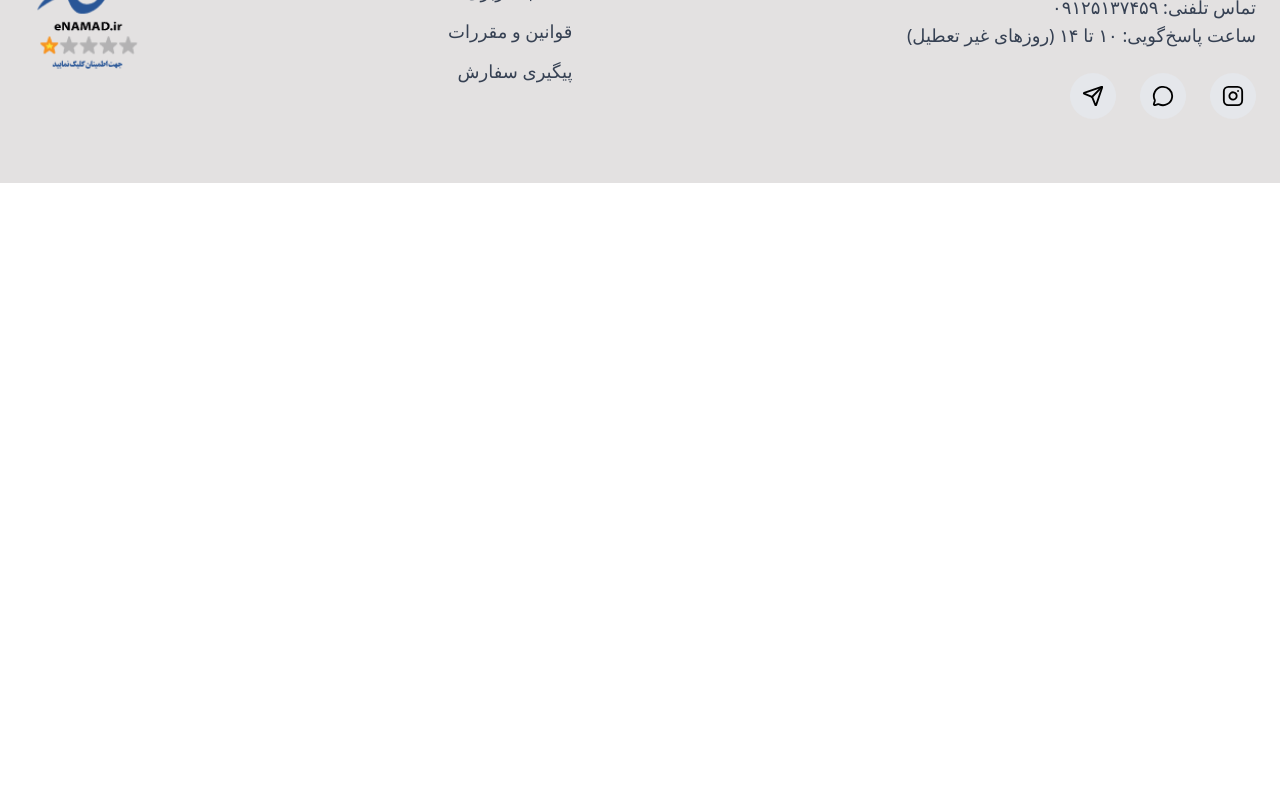
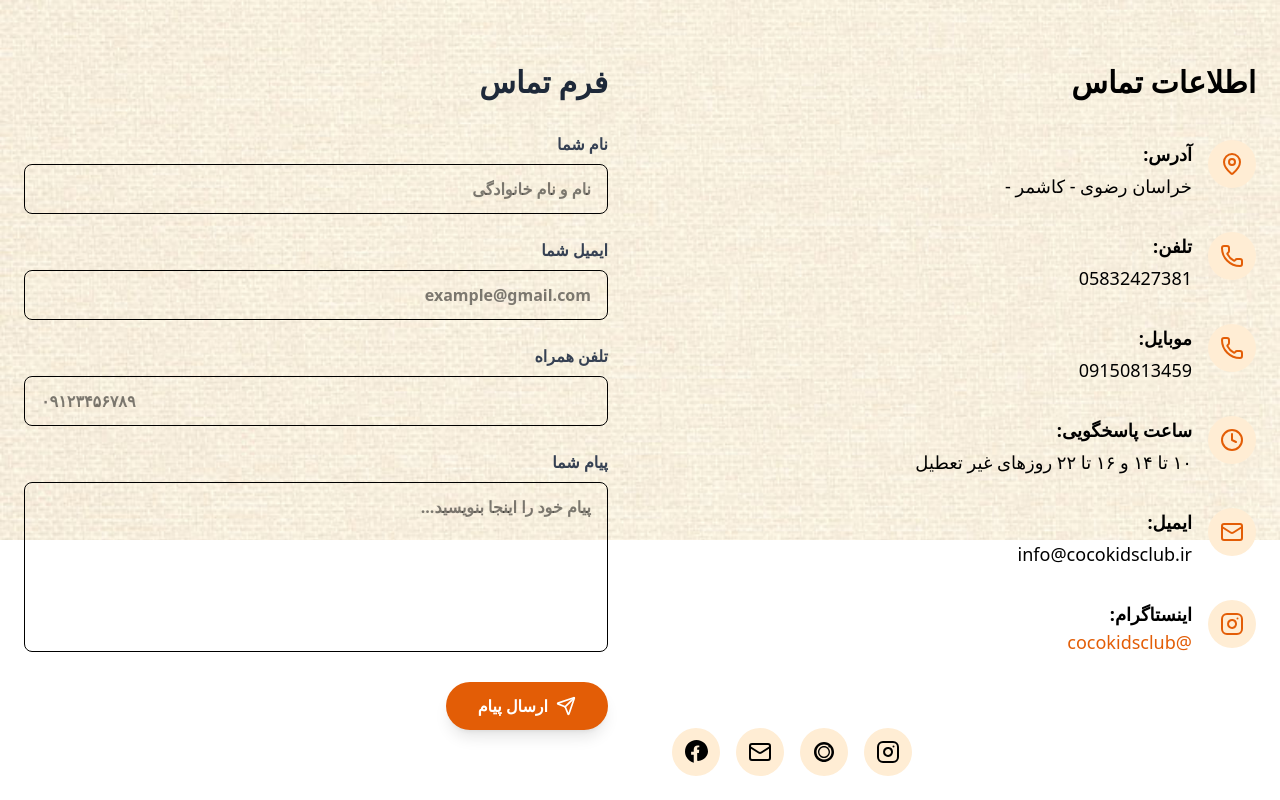
Before and after one commit to asadiyanaliyeh-wq/cocokidsclub-website, a React (Vite) app: page /contact in a window 1280 px wide. Shown: the part 260-1060 px from the top of the page. Before the commit the page ends 800 px from the top, so only its background shows below. Built offline with nearby package versions, Linux system fonts and the light colour scheme.

Commit message:
aliyehasadiyan

```diff
--- a/src/App.jsx
+++ b/src/App.jsx
@@ -3,6 +3,8 @@ import Home from './pages/Home/Home';
 import Footer from './components/layout/Footer';
 import Rules from "./pages/Rules/Rules";
 import About from "./pages/About/About";
+import Contact from "./pages/Contact/Contact";
+
 
 function App() {
   return (
@@ -12,6 +14,8 @@ function App() {
         <Route path="/" element={<Home />} />
         <Route path="/rules" element={<Rules />} />
         <Route path="/about" element={<About />} />
+        <Route path="/contact" element={<Contact />} />
+
 
       </Routes>
 
--- /dev/null
+++ b/src/pages/Contact/Contact.jsx
@@ -0,0 +1,171 @@
+import { MapPin, Phone, Mail, Instagram, Clock, Send } from "lucide-react";
+import Navbar from "../../components/layout/Navbar";
+
+export default function Contact() {
+  return (
+    <>
+      <div
+        className="fixed inset-0 bg-cover bg-center bg-no-repeat -z-10 bg-blur"
+        style={{ backgroundImage: "url(/images/photo-1.jpg)" }}
+      />
+
+      <Navbar />
+      <div className="h-20"></div>
+
+      <section className="w-full bg-[#e35d06] py-12 text-center text-white">
+        <h1 className="text-4xl font-bold">تماس با ما</h1>
+        <p className="mt-4 text-lg opacity-90">
+          <b>خانه</b> / تماس با ما
+        </p>
+      </section>
+
+      <section className="max-w-7xl mx-auto px-6 py-16 grid grid-cols-1 lg:grid-cols-2 gap-16 text-black">
+        <div className="space-y-8 font-bold text-black">
+          <h2 className="text-3xl font-bold text-gray-800 text-right">فرم تماس</h2>
+
+          <form className="space-y-6" dir="rtl">
+            <div>
+              <label className="block text-right text-gray-700 mb-2">نام شما</label>
+              <input
+                type="text"
+                className="w-full px-4 py-3 rounded-lg border border-black-300 focus:border-[#e35d06] focus:outline-none transition"
+                placeholder="نام و نام خانوادگی"
+              />
+            </div>
+
+            <div>
+              <label className="block text-right text-gray-700 mb-2">ایمیل شما</label>
+              <input
+                type="email"
+                className="w-full px-4 py-3 rounded-lg border border-black-300 focus:border-[#e35d06] focus:outline-none transition"
+                placeholder="example@gmail.com"
+              />
+            </div>
+
+            <div>
+              <label className="block text-right text-gray-700 mb-2">تلفن همراه</label>
+              <input
+                type="tel"
+                className="w-full px-4 py-3 rounded-lg border border-black-300 focus:border-[#e35d06] focus:outline-none transition"
+                placeholder="۰۹۱۲۳۴۵۶۷۸۹"
+              />
+            </div>
+
+            <div>
+              <label className="block text-right text-gray-700 mb-2">پیام شما</label>
+              <textarea
+                rows="6"
+                className="w-full px-4 py-3 rounded-lg border border-black-300 focus:border-[#e35d06] focus:outline-none transition resize-none"
+                placeholder="پیام خود را اینجا بنویسید..."
+              ></textarea>
+            </div>
+
+            <div className="text-right">
+              <button
+                type="submit"
+                className="inline-flex items-center gap-2 bg-[#e35d06] text-white px-8 py-3 rounded-full hover:bg-[#d14e00] transition shadow-lg"
+              >
+                <Send className="w-5 h-5" />
+                ارسال پیام
+              </button>
+            </div>
+          </form>
+        </div>
+
+        <div className="space-y-10 text-right" dir="rtl">
+          <h2 className="text-3xl font-bold text-black">اطلاعات تماس</h2>
+
+          <div className="space-y-8 text-lg text-black-700">
+            <div className="flex items-start gap-4">
+              <div className="bg-orange-100 p-3 rounded-full">
+                <MapPin className="w-6 h-6 text-[#e35d06]" />
+              </div>
+              <div>
+                <p className="font-semibold">آدرس:</p>
+                <p className="mt-1">خراسان رضوی - کاشمر -</p>
+              </div>
+            </div>
+
+            <div className="flex items-start gap-4">
+              <div className="bg-orange-100 p-3 rounded-full">
+                <Phone className="w-6 h-6 text-[#e35d06]" />
+              </div>
+              <div>
+                <p className="font-semibold">تلفن:</p>
+                <p className="mt-1" dir="ltr">05832427381</p>
+              </div>
+            </div>
+
+            <div className="flex items-start gap-4">
+              <div className="bg-orange-100 p-3 rounded-full">
+                <Phone className="w-6 h-6 text-[#e35d06]" />
+              </div>
+              <div>
+                <p className="font-semibold">موبایل:</p>
+                <p className="mt-1" dir="ltr">09150813459</p>
+              </div>
+            </div>
+
+            <div className="flex items-start gap-4">
+              <div className="bg-orange-100 p-3 rounded-full">
+                <Clock className="w-6 h-6 text-[#e35d06]" />
+              </div>
+              <div>
+                <p className="font-semibold">ساعت پاسخگویی:</p>
+                <p className="mt-1">۱۰ تا ۱۴ و ۱۶ تا ۲۲ روزهای غیر تعطیل</p>
+              </div>
+            </div>
+
+            <div className="flex items-start gap-4">
+              <div className="bg-orange-100 p-3 rounded-full">
+                <Mail className="w-6 h-6 text-[#e35d06]" />
+              </div>
+              <div>
+                <p className="font-semibold">ایمیل:</p>
+                <p className="mt-1" dir="ltr">info@cocokidsclub.ir</p>
+              </div>
+            </div>
+
+            <div className="flex items-start gap-4">
+              <div className="bg-orange-100 p-3 rounded-full">
+                <Instagram className="w-6 h-6 text-[#e35d06]" />
+              </div>
+              <div>
+                <p className="font-semibold">اینستاگرام:</p>
+                <a href="https://instagram.com/cocokidsclub" target="_blank" rel="noreferrer" className="text-[#e35d06] hover:underline">
+                  @cocokidsclub
+                </a>
+              </div>
+            </div>
+          </div>
+
+          <div className="flex justify-end gap-4 pt-8">
+            <a href="#" className="bg-orange-100 p-3 rounded-full hover:bg-[#e35d06] hover:text-white transition">
+              <Instagram className="w-6 h-6" />
+            </a>
+            <a href="#" className="bg-orange-100 p-3 rounded-full hover:bg-green-500 hover:text-white transition">
+              <svg className="w-6 h-6" viewBox="0 0 24 24" fill="currentColor">
+                <path d="M17.34 5.46h.02c.56 0 1.01.45 1.01 1.01v.01c0 .56-.45 1.01-1.01 1.01H17.34c-.56 0-1.01-.45-1.01-1.01v-.01c0-.56.45-1.01 1.01-1.01zM12 6.1c3.29 0 6.01 2.68 6.01 6.01 0 3.33-2.72 6.01-6.01 6.01-3.33 0-6.01-2.68-6.01-6.01C5.99 8.78 8.67 6.1 12 6.1zm0 10.62c2.56 0 4.61-2.05 4.61-4.61 0-2.56-2.05-4.61-4.61-4.61-2.56 0-4.61 2.05-4.61 4.61 0 2.56 2.05 4.61 4.61 4.61zM12 4.52c-4.09 0-7.48 3.04-7.48 7.48 0 4.44 3.39 7.48 7.48 7.48 4.44 0 7.48-3.04 7.48-7.48 0-4.44-3.04-7.48-7.48-7.48zM12 2c5.52 0 10 4.48 10 10s-4.48 10-10 10S2 17.52 2 12 6.48 2 12 2z"/>
+              </svg>
+            </a>
+            <a href="#" className="bg-orange-100 p-3 rounded-full hover:bg-blue-500 hover:text-white transition">
+              <Mail className="w-6 h-6" />
+            </a>
+            <a href="#" className="bg-orange-100 p-3 rounded-full hover:bg-blue-600 hover:text-white transition">
+              <svg className="w-6 h-6" fill="currentColor" viewBox="0 0 24 24">
+                <path d="M24 11.5c0-6.36-5.14-11.5-11.5-11.5S1 5.14 1 11.5c0 5.42 3.74 9.94 8.75 11.17v-7.9h-2.63v-3.07h2.63V9.43c0-2.6 1.59-4.02 3.91-4.02.79 0 1.64.15 1.64.15v1.8h-.92c-.91 0-1.2.56-1.2 1.13v1.36h2.04l-.33 3.07h-1.71v7.9C18.26 21.44 24 16.92 24 11.5z"/>
+              </svg>
+            </a>
+          </div>
+        </div>
+      </section>
+      <section className="w-full flex justify-start ">
+  <img
+    src="/images/photo-3.png"
+    className="w-[220px] object-contain  pointer-events-none select-none"
+    alt=""
+  />
+</section>
+    </>
+  );
+}
```
